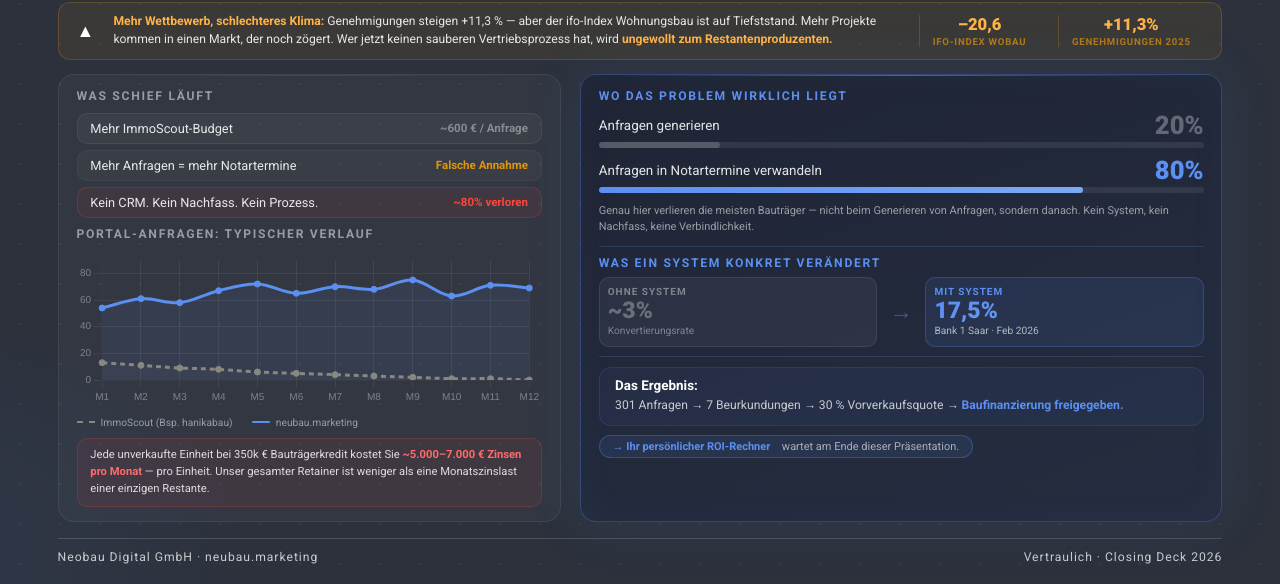
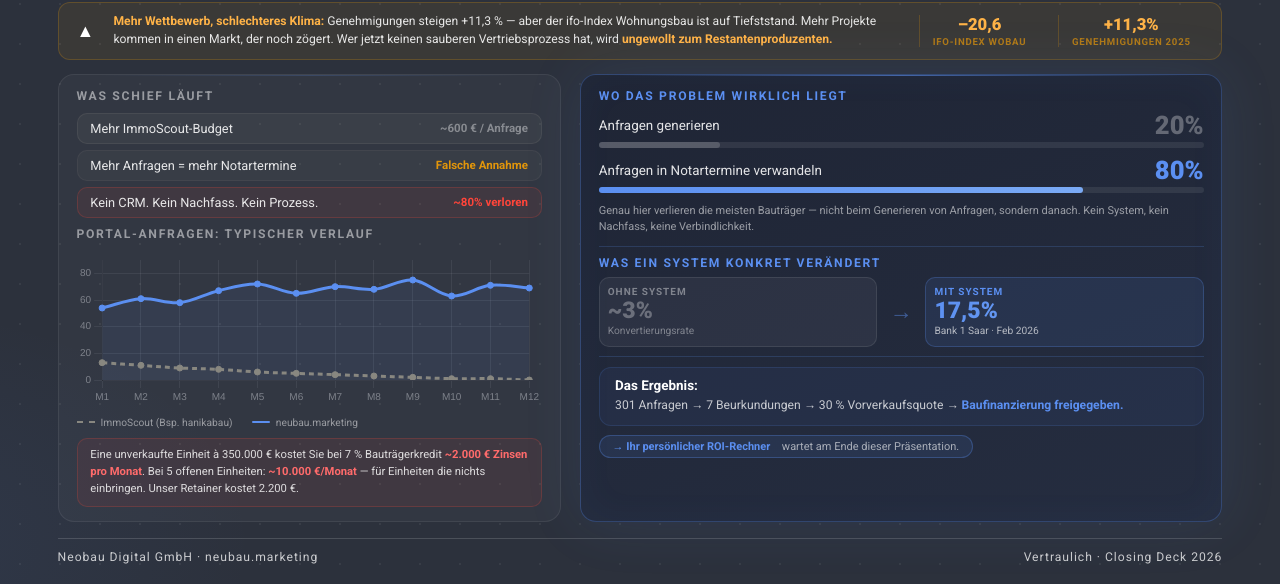
Before and after one commit to GreYzZ/neubau-pitch-deck, a plain HTML site: page slide_01.html in a window 1280 px wide. Shown: the part 216-800 px from the top of the page. Drawn offline with nearby package versions, Linux system fonts and the light colour scheme.

Commit message:
Update slide_01.html
Inhalt update

```diff
--- a/slide_01.html
+++ b/slide_01.html
@@ -153,7 +153,7 @@
           <!-- Cost of Inaction -->
           <div class="restant-box">
             <div class="restant-text">
-              Jede unverkaufte Einheit bei 350k&nbsp;&euro; Bautr&auml;gerkredit kostet Sie <strong>~5.000&ndash;7.000&nbsp;&euro; Zinsen pro Monat</strong> &mdash; pro Einheit. Unser gesamter Retainer ist weniger als eine Monatszinslast einer einzigen Restante.
+              Eine unverkaufte Einheit &agrave; 350.000&nbsp;&euro; kostet Sie bei 7&nbsp;% Bautr&auml;gerkredit <strong>~2.000&nbsp;&euro; Zinsen pro Monat</strong>. Bei 5 offenen Einheiten: <strong>~10.000&nbsp;&euro;/Monat</strong> &mdash; f&uuml;r Einheiten die nichts einbringen. Unser Retainer kostet 2.200&nbsp;&euro;.
             </div>
           </div>
         </div>
```
